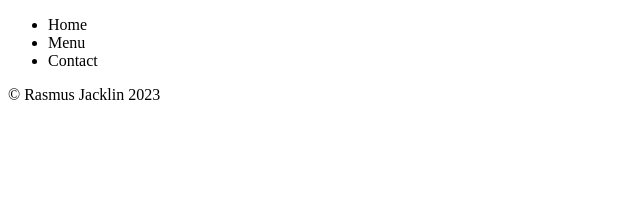
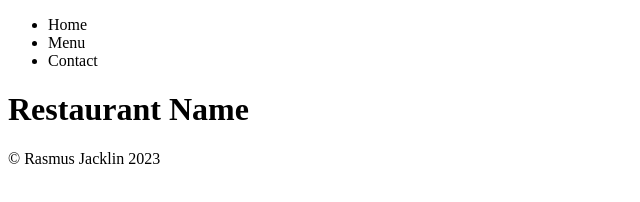
Before and after one commit to 02rasjac/restaurant-page, a website built with webpack: page dist/index.html in a window 1280 px wide. Shown: the whole page, without its empty margins (0-640 px from the left). Built offline with nearby package versions, Linux system fonts and the light colour scheme.

Commit message:
Add title

```diff
--- a/src/index.js
+++ b/src/index.js
@@ -1,6 +1,8 @@
 import header from './header.js';
+import start from './start';
 import footer from './footer';
 
 const body = document.body;
 body.appendChild(header);
+body.appendChild(start);
 body.appendChild(footer);
--- /dev/null
+++ b/src/start.js
@@ -0,0 +1,7 @@
+const main = document.createElement('main');
+const title = document.createElement('h1');
+
+title.innerText = 'Restaurant Name';
+
+main.appendChild(title);
+export default main;
--- a/webpack.config.js
+++ b/webpack.config.js
@@ -3,7 +3,7 @@ const path = require('path');
 
 module.exports = {
   mode: 'development',
-  entry: { index: './src/index.js', header: './src/header.js' },
+  entry: { index: './src/index.js', header: './src/header.js', start: './src/start.js' },
   devtool: 'eval',
   devServer: {
     static: './dist',
```
Also changed, not shown: dist/header.bundle.js, dist/index.bundle.js, dist/index.html, dist/start.bundle.js (added).
